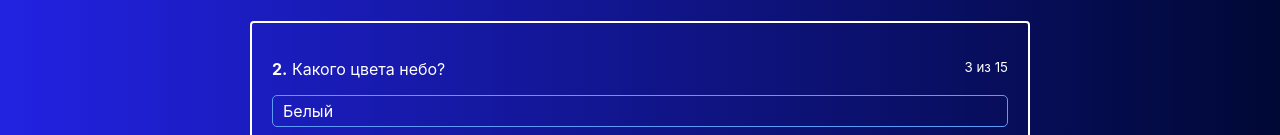
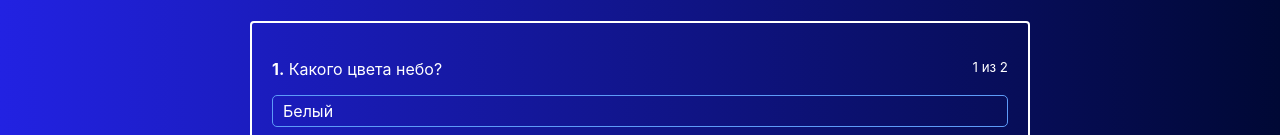
Before and after one commit to jSolis73/react-app, a React app: page / in a window 1280 px wide. Shown: the part 161-296 px from the top of the page. Built offline with nearby package versions, Linux system fonts and the light colour scheme.

Commit message:
edit question: add number, scrolling question list

```diff
--- a/src/components/ActiveQuiz/ActiveQuiz.js
+++ b/src/components/ActiveQuiz/ActiveQuiz.js
@@ -6,10 +6,10 @@
 	<div className="ActiveQuiz">
 		<p className='Question'>
 			<span>
-				<strong>2.</strong>&nbsp;
+				<strong>{props.answerNumber}.</strong>&nbsp;
 				{props.question}
 			</span>
-			<small>3 из 15</small>
+			<small>{props.answerNumber} из { props.quizLength }</small>
 		</p>
 
 		<AnswersList
--- a/src/containers/Quiz/Quiz.js
+++ b/src/containers/Quiz/Quiz.js
@@ -4,15 +4,28 @@
 
 class Quiz extends Component {
 	state = {
+		activeQuestion: 0,
 		quiz: [
 			{
 				question: 'Какого цвета небо?',
 				rightAnswerId: 2,
+				id: 1,
 				answers: [
 					{text: 'Белый', id: 1},
 					{text: 'Синий', id: 2},
 					{text: 'Желтый', id: 3},
 					{text: 'Черный', id: 4},
+				]
+			},
+			{
+				question: 'В каком году основали Санкт-Петербург?',
+				rightAnswerId: 2,
+				id: 2,
+				answers: [
+					{text: '1700', id: 1},
+					{text: '1705', id: 2},
+					{text: '1703', id: 3},
+					{text: '1803', id: 4},
 				]
 			}
 		]
@@ -20,6 +33,9 @@
 
 	onAnswerClickHandler = (answerId) => {
 		console.log('Answer Id', answerId)
+		this.setState({
+			activeQuestion: this.state.activeQuestion + 1
+		})
 	}
 	render() {
 		return (
@@ -27,9 +43,11 @@
 				<div className='mainQuiz'>
 					<h1>Ответьте на вопрос</h1>
 					<ActiveQuiz
-						answers={this.state.quiz[0].answers}
-						question={this.state.quiz[0].question}
+						answers={this.state.quiz[this.state.activeQuestion].answers}
+						question={this.state.quiz[this.state.activeQuestion].question}
 						onAnswerClick={this.onAnswerClickHandler}
+						quizLength={this.state.quiz.length}
+						answerNumber={this.state.activeQuestion + 1}
 					/>
 				</div>
 			</div>
```
